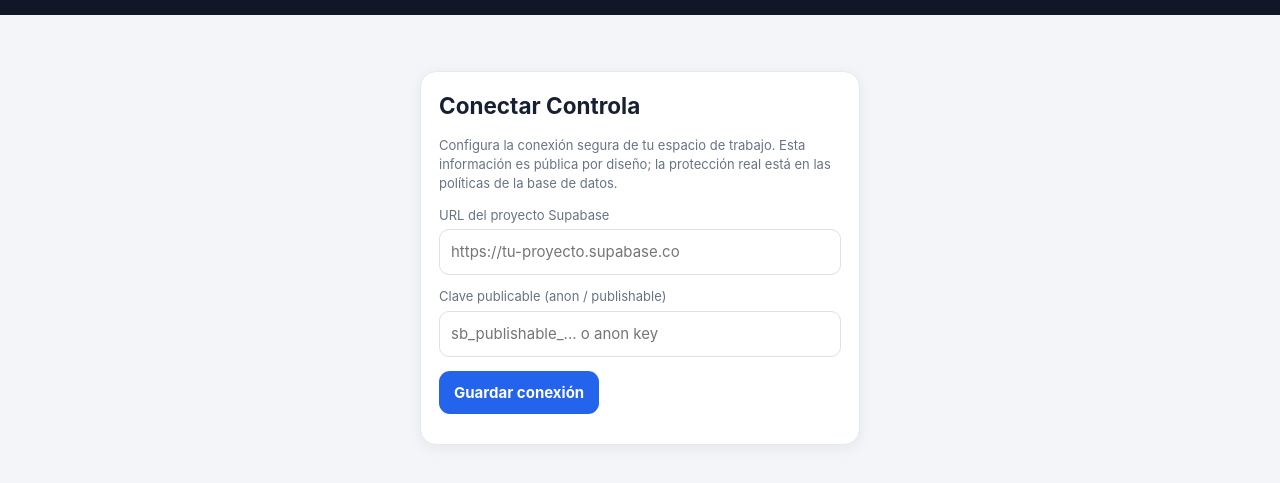
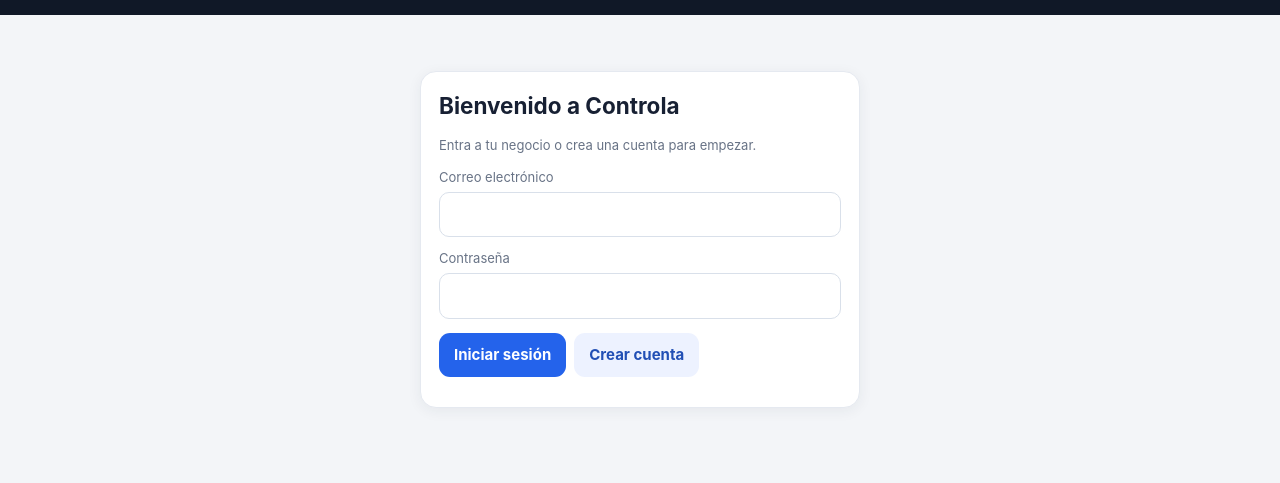
Before and after one commit to Jaime010878/controla-gestion-negocios, a plain HTML site: page index.html in a window 1280 px wide. Shown: the part 67-550 px from the top of the page. Drawn offline with nearby package versions, Linux system fonts and the light colour scheme.

Commit message:
Connect frontend to the dedicated Supabase project

```diff
--- a/index.html
+++ b/index.html
@@ -40,7 +40,7 @@ function toast(s){const e=$('#toast');e.textContent=s;e.classList.remove('hidden
 function show(id){['setup','auth','businessSetup','app'].forEach(x=>$('#'+x).classList.toggle('hidden',x!==id))}
 function tab(id){$$('.section').forEach(x=>x.classList.toggle('active',x.id===id));$$('.nav button').forEach(x=>x.classList.toggle('active',x.dataset.tab===id));if(id==='reports')renderReports()}
 $$('.nav button').forEach(b=>b.onclick=()=>tab(b.dataset.tab));$$('[data-goto]').forEach(b=>b.onclick=()=>tab(b.dataset.goto));
-function getConfig(){return {url:localStorage.getItem('controla_sb_url'),key:localStorage.getItem('controla_sb_key')}}
+function getConfig(){return {url:localStorage.getItem('controla_sb_url')||'https://elftpwgdljbmcxgmmdrd.supabase.co',key:localStorage.getItem('controla_sb_key')||'sb_publishable_Cjp6ZC4awoUhUhtU4JmWOA_0-2iyLVx'}}
 function init(){const c=getConfig();if(!c.url||!c.key||!window.supabase){show('setup');return}try{sb=window.supabase.createClient(c.url,c.key)}catch(e){show('setup');$('#setupMsg').textContent='Revisa la URL y la clave.';return}sb.auth.getSession().then(({data})=>data.session?start(data.session.user):show('auth'));sb.auth.onAuthStateChange((_e,s)=>{if(s)start(s.user);else{user=null;business=null;show('auth')}})}
 $('#saveConfig').onclick=()=>{const u=$('#sbUrl').value.trim(),k=$('#sbKey').value.trim();if(!/^https:\/\//.test(u)||!k){$('#setupMsg').textContent='Ingresa una URL https válida y la clave pública.';return}localStorage.setItem('controla_sb_url',u);localStorage.setItem('controla_sb_key',k);init()};
 $('#signIn').onclick=async()=>{const {error}=await sb.auth.signInWithPassword({email:$('#email').value.trim(),password:$('#password').value});$('#authMsg').textContent=error?error.message:'Acceso correcto.'};
```
